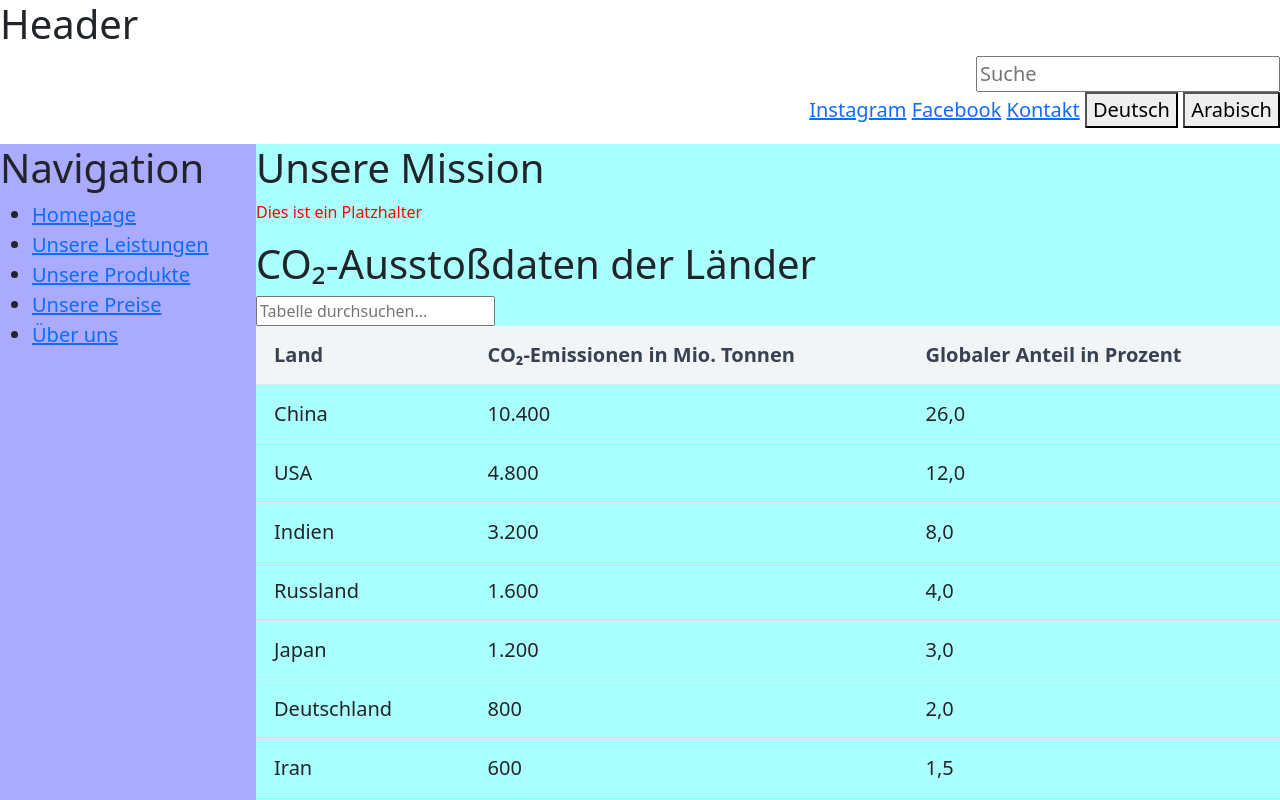
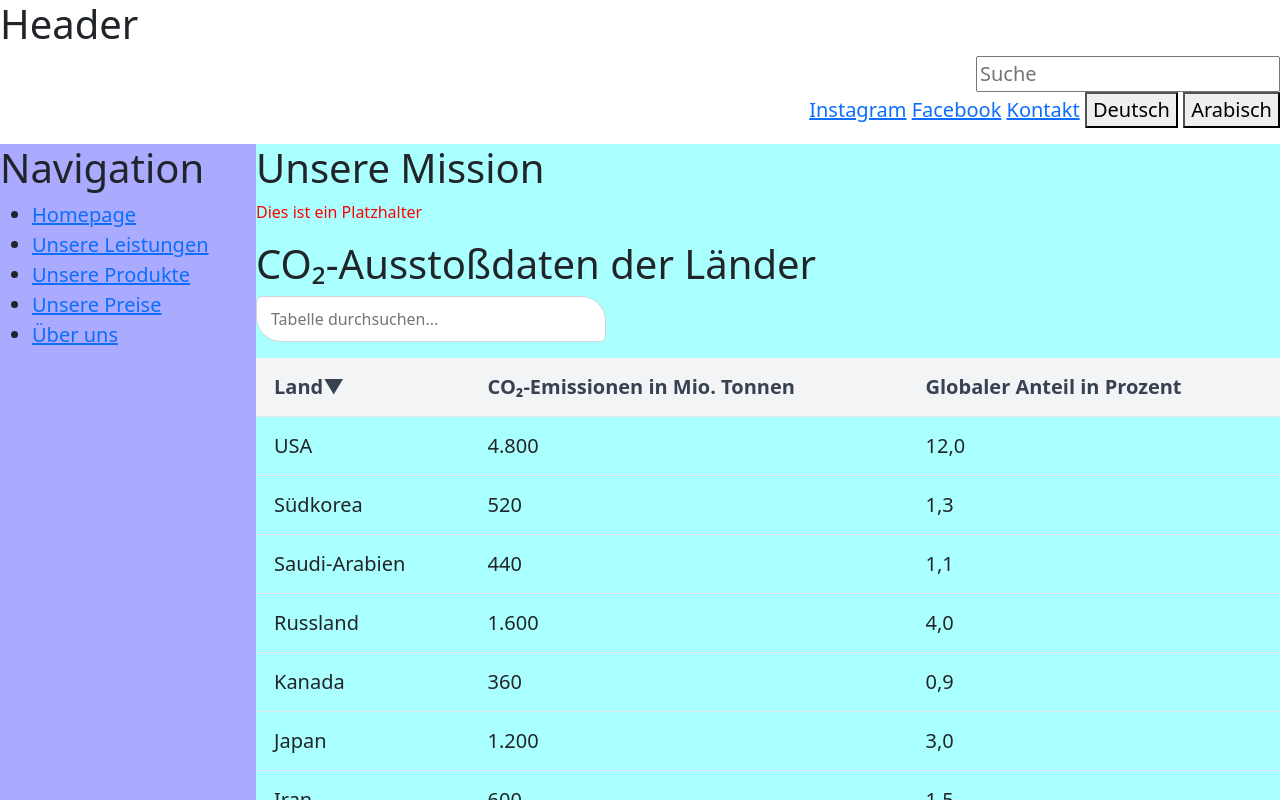
Before and after one commit to Bandersnatcher1/IPWA01-01, a plain HTML site: page index.html in a window 1280 px wide. Both pictures are taken after a click on the element "Land". Shown: the top 800 px of the page. Drawn offline with nearby package versions, Linux system fonts and the light colour scheme.

Commit message:
Added filter functionality for tables

```diff
--- a/index.html
+++ b/index.html
@@ -78,11 +78,12 @@
       <h1>CO₂-Ausstoßdaten der Länder</h1>
 
        <!--Suchfeld für die erste Tabelle-->
-      <input type="text" id="tablesearch1" onkeyup="filterTable1()" placeholder="Tabelle durchsuchen...">
+      <input type="text" id="tablesearch1" class="searchfield1" onkeyup="filterCountryTable()" placeholder="Tabelle durchsuchen...">
           <!--input type: Erstellt Textfeld zur Eingabe mit einer eindeutigen ID-->
           <!--onkeyup: Filtert Tabelle in Echtzeit via Funktion sobald eine Eingabe gemacht u. d. Taste auf der Tastatur gedrpückt wurde-->
+          <!--Class referenziert zur CSS-Datei und legt den Style der Suchleiste fest-->
 
-    <table id="table1">
+    <table id="countryTable">
         <thead>
           <tr>
             <th>Land</th>
@@ -156,9 +157,9 @@
       <h1>CO₂-Ausstoßdaten der Unternehmen</h1>
 
       <!--Suchfeld für die zweite Tabelle-->
-      <input type="text" id="tablesearch2" onkeyup="filterTable2()" placeholder="Tabelle durchsuchen...">
+      <input type="text" id="tablesearch2" class="searchfield2" onkeyup="filterTable2()" placeholder="Tabelle durchsuchen...">
 
-        <table id="table2">
+        <table id="companyTable">
           <thead>
             <tr>
               <th>Unternehmen / Produzentengruppe</th>
@@ -250,9 +251,9 @@
 
   <script>
     // Tabelle 1 Filterfunktion (Real Time Search)
-    function filterTable1() {
+    function filterCountryTable() {
       const insert = document.getElementById("tablesearch1").value.toLowerCase(); //Liest Textwert aus Eingabefeld und wandelt ihn in Kleinbuchstaben um
-      const row = document.querySelectorAll("#table1 tbody tr");                  //Wählt alle Zeilen in tbody aus und ignoriert Tabellenüberschrift
+      const row = document.querySelectorAll("#countryTable tbody tr");            //Wählt alle Zeilen in tbody aus und ignoriert Tabellenüberschrift
 
       row.forEach(row => {                                                        //Prüft jede Zeile in der Tabelle (außer Überschrift)
         const text = row.textContent.toLowerCase();                               //Und vergleich Eingabe mit Inhalt der Zeile welche ebenfalls in Kleinbuchstaben umgewandelt wurde
@@ -267,9 +268,69 @@
 
       row.forEach(row => {
         const text = row.textContent.toLowerCase();
-        // Zeigt nur die Zeile an, wenn der Suchbegriff vorkommt, ansonst ausblenden
         row.style.display = text.includes(insert) ? "" : "none";
       });
+    }
+
+
+    // Sortierfunktion für beide Tabellen
+      const sortDirections = {};                              //Speichert für jede Tabelle welche Sortierrichtung zuletzt benutzt wurde
+
+    function sortTable(tableId, columnIndex) {                //Funktion, die die jeweilige Tabelle über die ID sucht
+      const table = document.getElementById(tableId);         //Auslesen der jeweiligen Tabelle über die ID
+      const tbody = table.querySelector("tbody");             //Auslesen der jeweiligen Daten in tbody der jeweiligen Tabelle
+      const key = tableId + "-" + columnIndex;                //Unter "key" wird für jede Tabellenspalte die jeweilige Sortierrichtung gespeichert
+      const ascending = sortDirections[key] === false;        //Prüft, ob zuletzt absteigend sortiert wurde
+      sortDirections[key] = ascending;
+      const rows = Array.from(tbody.querySelectorAll("tr"));  //Erstellt aus der Zeilenliste ein Array zum sortieren
+
+
+    rows.sort((rowA, rowB) => {                                     //Vergleicht jeweils zwei Zeilentexte der jeweiligen Tabelle miteinander
+      const textA = rowA.children[columnIndex].textContent.trim();  //Leerzeichen am Anfang und Ende der Zeilentexte werden entfernt
+      const textB = rowB.children[columnIndex].textContent.trim();
+
+      const numberA = parseGermanNumber(textA);                           //textA wird in parseNumber übergeben und nach Durchlauf der Hilfsfunktion bereinigt zurückgegeben
+      const numberB = parseGermanNumber(textB);
+
+      if (!isNaN(numberA) && !isNaN(numberB)) {                      //Nur wenn beide Werte Zahlen sind, werden sie miteinander verglichen, ansonsten wird auf den Textvergleich unten zurückgegriffen
+        return ascending ? numberA - numberB : numberB - numberA;    //Wenn "ascending" wahr ist, wird A vorangestellt, wenn es negativ ist, ansonsten umgekehrt
+      }
+
+        return ascending ? textA.localeCompare(textB, "de") : textB.localeCompare(textA, "de");
+    });
+
+
+    rows.forEach(row => tbody.appendChild(row));                    //Hängt jede Zeile in der neuen Reihenfolge an den tbody, Zeile wird hier nur verschoben und nicht kopiert
+
+    //Pfeile für die Sortierreihenfolge in den Tabellenüberschriften
+    const headerCells = table.querySelectorAll("thead th");
+    headerCells.forEach((cell, index) => {
+      cell.removeAttribute("aria-sort");                                        //Entfernen des Attributs um mehrere Pfeile zu vermeiden
+      if (index === columnIndex) {
+        cell.setAttribute("aria-sort", ascending ? "ascending" : "descending"); //Setzen der Pfeile in der Überschrift, deren Spalte gerade sortiert wurde
+      }
+    });
+
+    }
+
+
+    function connectHeaders(tableId) {
+      const table = document.getElementById(tableId);           //Liest die ID der Tabelle aus und speichert sie in "table"
+      const headers = table.querySelectorAll("thead th");       //Sucht alle Spaltenüberschriften aus dem Tabellenkopf und speichert sie in einer Liste
+
+      headers.forEach((header, index) => {                       //Für jede Tabellenüberschrift wird die Funktion ausgeführt und es werden die Überschrift und die Indexnummer gesetzt
+        header.addEventListener("click", () => {                //Fügt der Tabellenüberschrift die Klick-Funktion hinzu
+          sortTable(tableId, index);
+        });
+      });
+    }
+
+    connectHeaders("countryTable");
+    connectHeaders("companyTable");
+
+    //Hilfsfunktion zum Sortieren von Zahlen
+    function parseGermanNumber(text) {
+      return parseFloat(text.replace(/\./g, "").replace(",", "."));   //Entfernt alle Punkte und Kommas aus den Zahlen un Texten. Mit parseFloat wird der bereinigte Text in Zahlen umgewandelt, bei reinem Text ohne Ziffern wird nichts gemacht (NaN)
     }
 
     //Schriftkultur (Test)
--- a/style.css
+++ b/style.css
@@ -11,6 +11,16 @@
     main div#content { width: 80%; background-color: #aff; }
 
     /*Table Properties*/
+    .searchfield1, .searchfield2 {
+      width: 100%;
+      max-width: 350px;
+      padding: 10px 14px;
+      margin-bottom: 16px;
+      border: 1px solid #d1d5db;
+      border-radius: 6px 25px;
+      font-size: 1rem;
+    }
+
     table {
         font-size: 125%;                /*Schriftgröße*/
         width: 100%;                    /*Breite der Spalten*/
@@ -29,6 +39,14 @@
         font-weight: bold;    /*Tabellenüberschrift in Fett*/
         cursor: pointer;      /*Cursor-Design bei Mouseover der Tabellenüberschrift um filtern anzuzeigen (kosmetisch)*/
         user-select: none;    /*Verhindert das markieren oder auswählen der Tabellenüberschrift (kosmetisch)*/
+    }
+
+    th[aria-sort="ascending"]::after {      /*Pfeile für die Tabellenüberschriften, um die Sortierrichtung anzuzeigen*/
+        content: "▲";
+    }
+
+    th[aria-sort="descending"]::after {     /*Pfeile für die Tabellenüberschriften, um die Sortierrichtung anzuzeigen*/
+        content: "▼";
     }
 
     th:hover {                          /*Experimentieren mit Pseudoklassen*/
```
